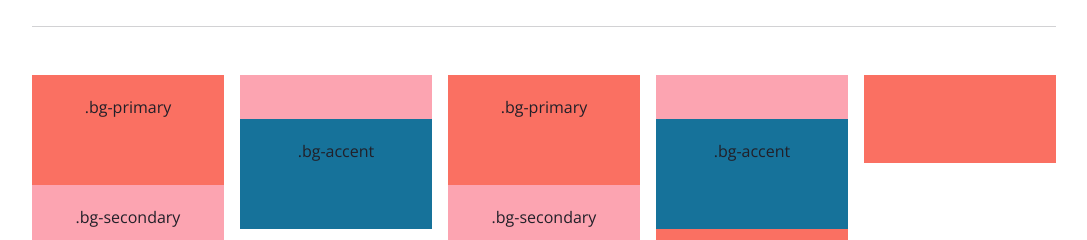
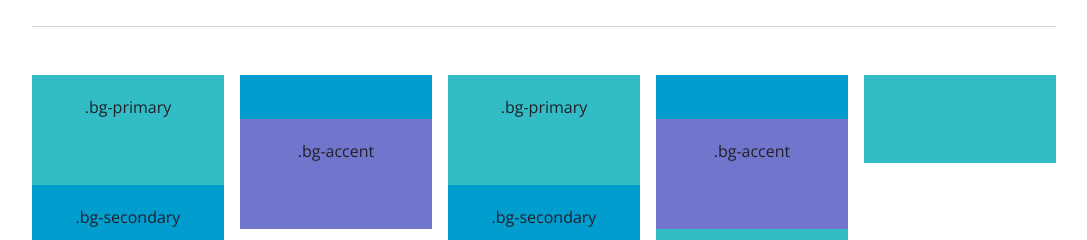
Before and after one commit to MolFramework/mol.color, a website: page docs/index.html in a window 1280 px wide. Shown: the part 560-800 px from the top of the page, without its empty margins (96-1183 px from the left). Drawn offline with nearby package versions, Linux system fonts and the light colour scheme.

Commit message:
var core+color updated

```diff
--- a/scss/_vars.scss
+++ b/scss/_vars.scss
@@ -21,13 +21,18 @@ $m-h-weight: 					600;
 $m-h-style:  					normal;
 $m-h-transform:  			normal;
 
+
 // core and color
-$m-primary:                 #FA7062;
-$m-secondary:               #FCA4B1;
-$m-accent:                  #16729A;
+$m-secondary:               #009DCE;
+$m-accent:                  #7175CB;
+$m-note:                    mix(#aaa, $m-primary, 90%);
+$m-error:                   mix(#f10, $m-primary, 80%);
+$m-success:                 mix(#1e1, $m-primary, 70%);
+$m-warning:                 mix(#fa3, $m-primary, 95%);
 
-$m-container-border-width:  2px;
+$m-container-border-width:  1px;
 $m-container-border-style:  solid;
+
 
 // color
 $m-array-background-color-variations: true;
```
Also changed, not shown: dist/color.min.css, docs/color.css, 2 other files.
